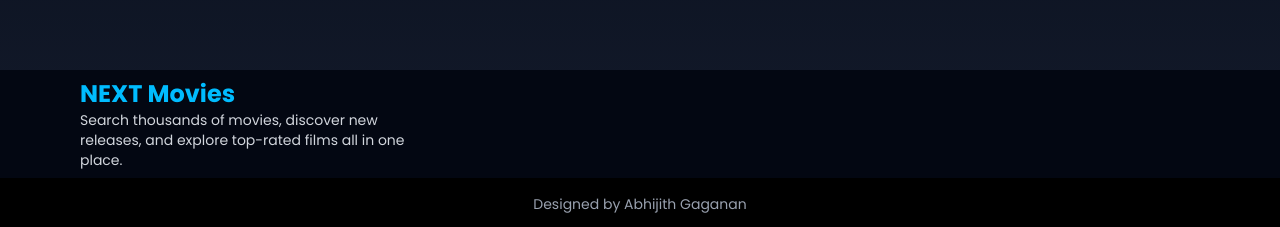
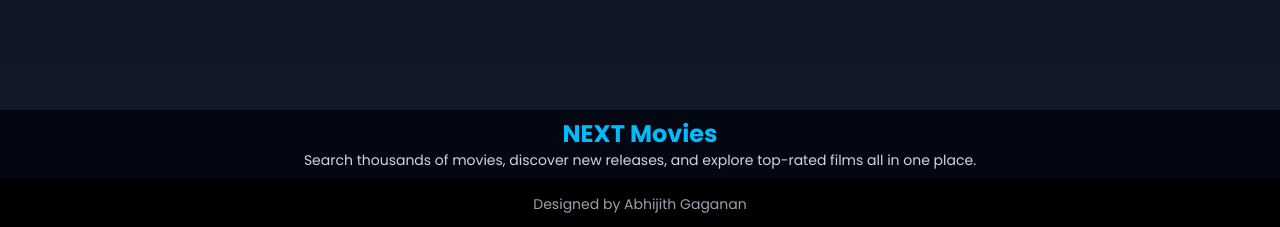
Before and after one commit to theab10hd/MovieSearchAppApi, a React (Vite) app: page / in a window 1280 px wide. Shown: the part 570-797 px from the top of the page. Built offline with nearby package versions, Linux system fonts and the light colour scheme; no server answers.

Commit message:
updated footer

```diff
--- a/src/components/Footer.tsx
+++ b/src/components/Footer.tsx
@@ -1,10 +1,10 @@
 const Footer = () => {
   return (
     <div>
-      <div className="min-w-screen bg-[var(--dark)] mt-10 p-5 md:px-20 md:py-2 mx-auto flex flex-col md:flex-row justify-between items-center gap-2">
-        <div className="text-gray-300 text-center md:text-start ">
+      <div className="min-w-screen bg-[var(--dark)] mt-10 p-4 md:px-20 md:py-2">
+        <div className="text-gray-300 text-center ">
           <h2 className="text-[var(--blue)] text-2xl font-bold">NEXT Movies</h2>
-          <p className="md:max-w-1/2 text-sm lg:text-md">
+          <p className=" text-sm lg:text-md ">
             Search thousands of movies, discover new releases, and explore
             top-rated films all in one place.
           </p>
--- a/src/pages/Home.tsx
+++ b/src/pages/Home.tsx
@@ -79,12 +79,12 @@ const Home = () => {
       )}
       <section className="sm:min-h-100 mt-16 md:mt-0 flex justify-center items-center flex-col">
         <Hero />
-        <section className="min-h-10 w-screen flex flex-col md:flex-row justify-center items-center gap-2 sm:gap-4 p-5 md:px-20 md:py-2 mx-auto">
+        <section className=" w-screen flex flex-col md:flex-row justify-center items-center gap-2 sm:gap-4 p-5 md:px-20 md:py-2 mx-auto">
           <input
             type="text"
             placeholder="Search movies here..."
             value={query}
-            className="bg-gray-300 px-4 py-3 sm:px-6 sm:py-4 rounded-md w-full md:w-100 lg:w-150 outline-none"
+            className="bg-gray-300 px-4 py-3 sm:px-6 sm:py-4 rounded-md w-full sm:w-100 lg:w-150 outline-none"
             onChange={(e) => setQuery(e.target.value)}
           />
         </section>
```
